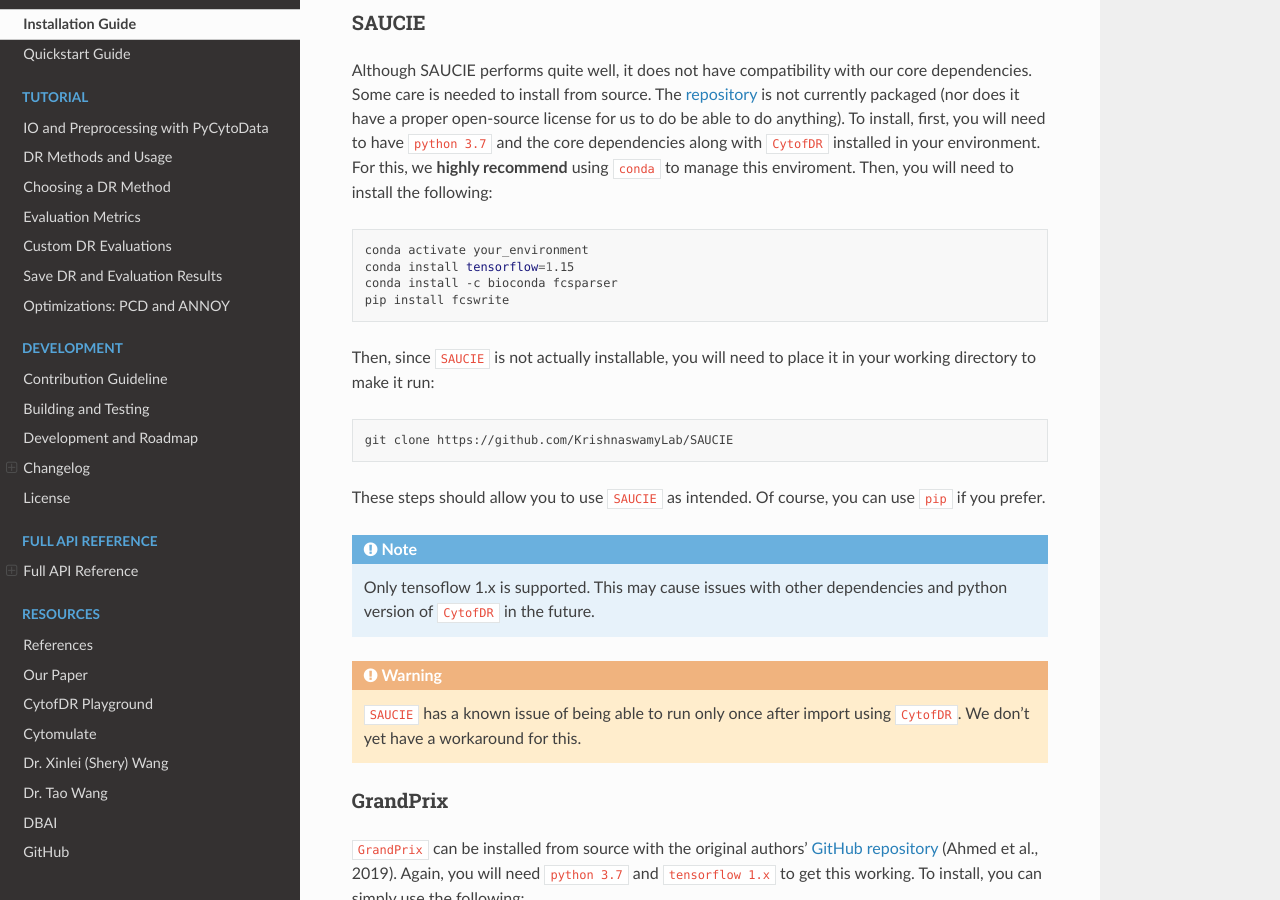
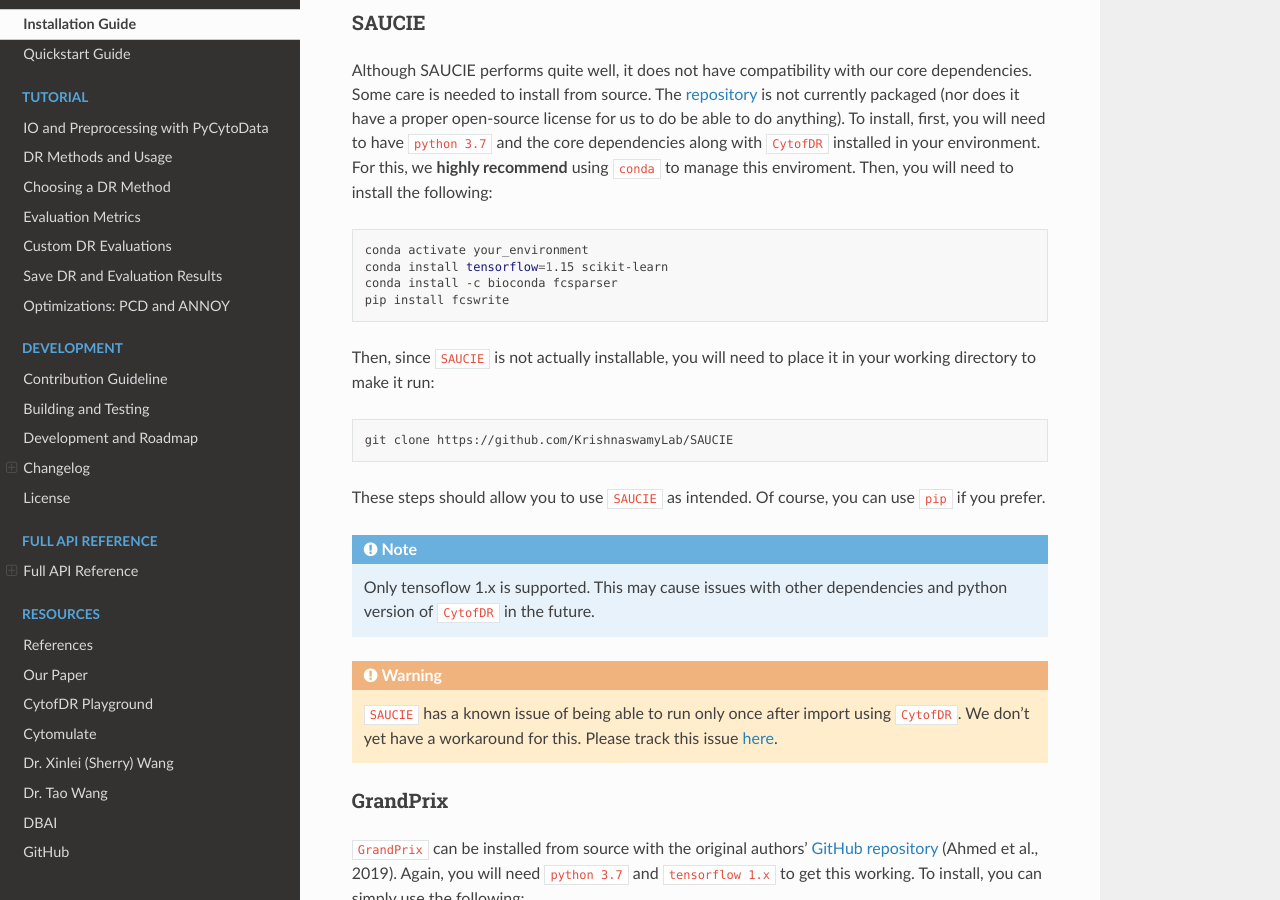
Before and after one commit to kevin931/CytofDR, a Sphinx documentation site: the page built from docs/source/installation.rst, in a window 1280 px wide and 900 px high, scrolled down 1749 px. Built offline with Sphinx 7.4.7 and the Read the Docs theme 2.0.0, drawn with Linux system fonts in a browser that asks for light colours.

Commit message:
[Domentation] Fix minor issues.
- Refined installation instructions for SAUCIE
- Fix minor typos

```diff
--- a/docs/source/index.rst
+++ b/docs/source/index.rst
@@ -66,7 +66,7 @@ Why wait? Try this example below and start your DR journey:
    Our Paper <https://doi.org/10.1038/s41467-023-37478-w>
    CytofDR Playground <https://dbai.biohpc.swmed.edu/cytof-dr-playground/>
    Cytomulate <https://doi.org/10.1101/2022.06.14.496200>
-   Dr. Xinlei (Shery) Wang <https://www.uta.edu/academics/faculty/profile?username=wangx9>
+   Dr. Xinlei (Sherry) Wang <https://www.uta.edu/academics/faculty/profile?username=wangx9>
    Dr. Tao Wang <https://qbrc.swmed.edu/labs/wanglab/aboutpi.php>
    DBAI <https://dbai.biohpc.swmed.edu/>
    GitHub <https://github.com/kevin931/CytofDR/>
--- a/docs/source/installation.rst
+++ b/docs/source/installation.rst
@@ -100,7 +100,7 @@ Then, you will need to install the following:
 .. code-block:: shell
 
     conda activate your_environment
-    conda install tensorflow=1.15
+    conda install tensorflow=1.15 scikit-learn
     conda install -c bioconda fcsparser
     pip install fcswrite
 
@@ -122,7 +122,7 @@ prefer.
 .. warning::
 
     ``SAUCIE`` has a known issue of being able to run only once after import using ``CytofDR``. We don't
-    yet have a workaround for this.
+    yet have a workaround for this. Please track this issue `here <https://github.com/kevin931/CytofDR/issues/5>`_.
 
 
 GrandPrix
```
